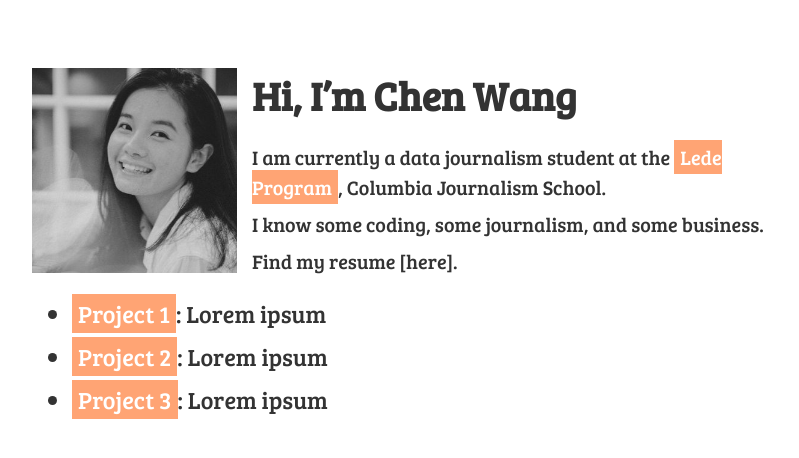
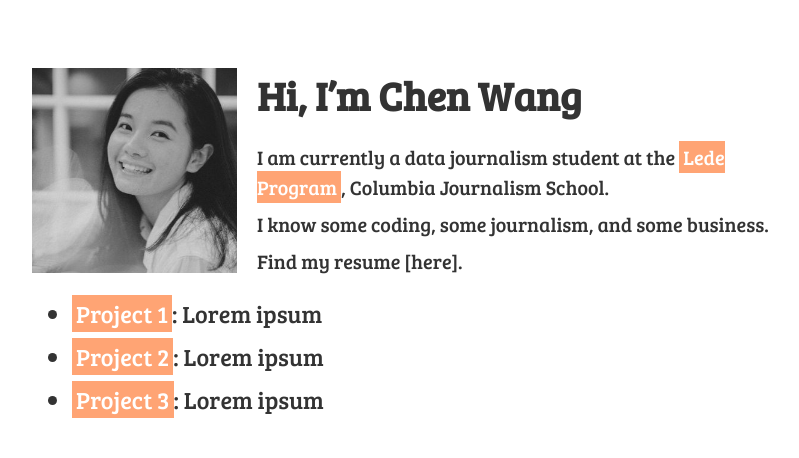
Before and after one commit to hichenwang/Data_Studio_Projects, a Jekyll site: the page built from docs/index.md, in a window 1280 px wide. Shown: the top 458 px of the page, without its empty margins (233-1032 px from the left). Built offline with Jekyll 4.4.1, drawn with Linux system fonts in a browser that asks for light colours.

Commit message:
website update

```diff
--- a/docs/assets/css/main.css
+++ b/docs/assets/css/main.css
@@ -28,7 +28,7 @@ h2 {
 p:first-of-type {
     width: 200px;
     float: left;
-    margin: 0 20px 0 0;
+    margin: 0 25px 0 0;
 }
 
 img {
@@ -47,11 +47,11 @@ li {
   font-size: 24px;
   line-height: 1.8;
 }
-/* comment */
+
 a:link, a:visited {
   text-decoration: none;
   background: #ffa474;
-  padding: 3px 6px;
+  padding: 2px 4px;
   color: #ffffff;
 }
 
```
